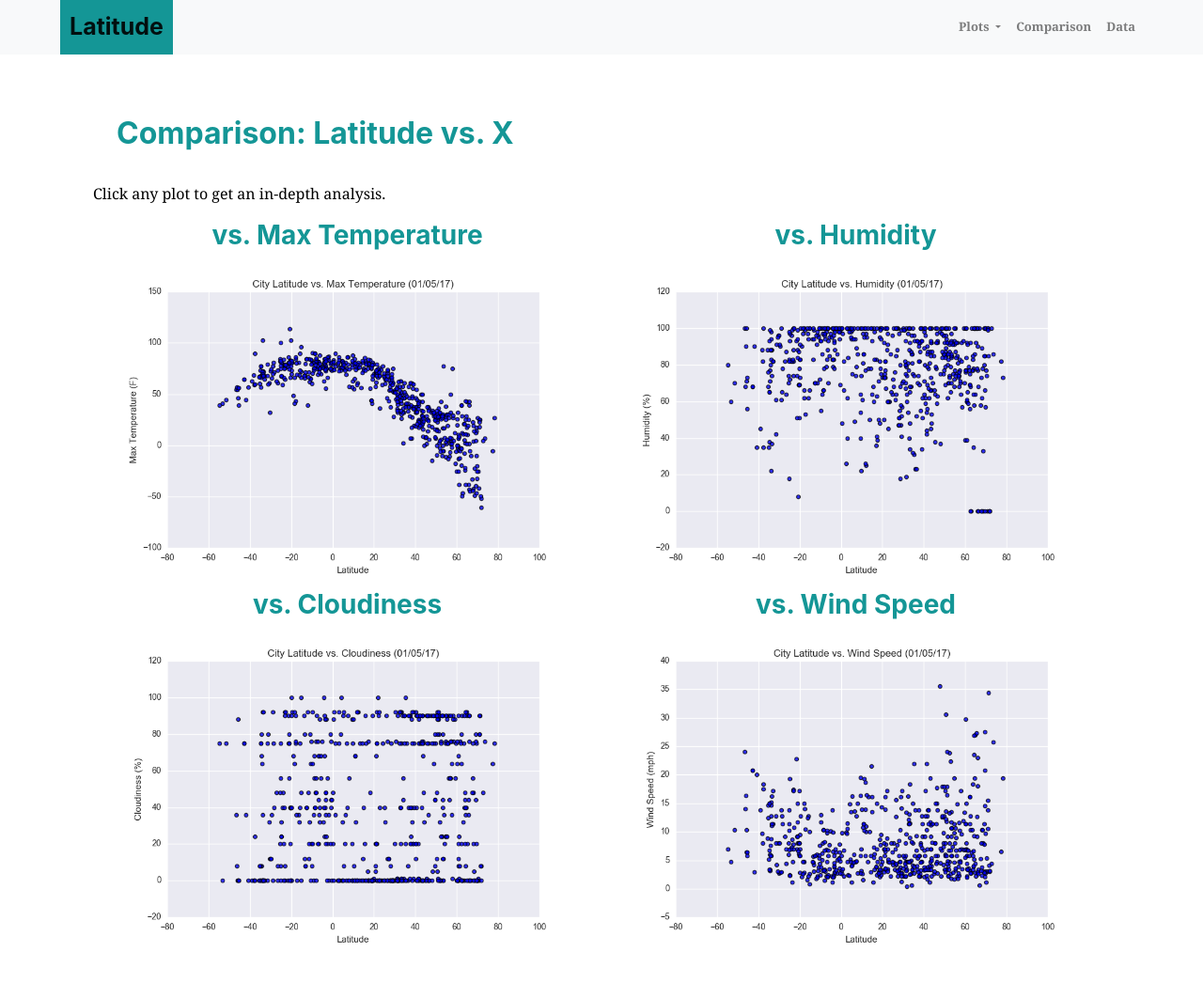
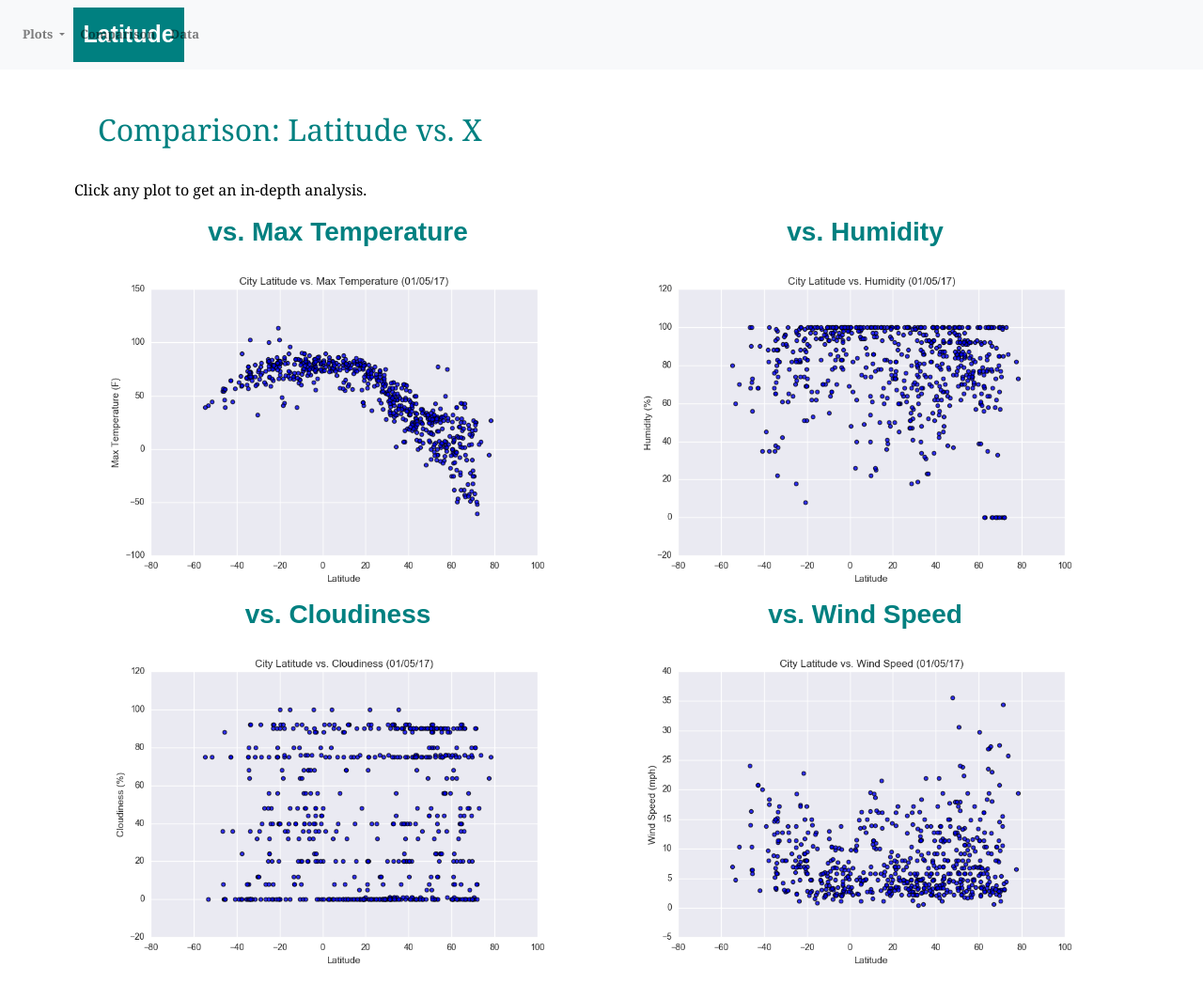
Before and after one commit to kealvarez/Web-Design-Challenge, a plain HTML site: page comparison.html in a window 1280 px wide. Shown: the whole page at 94% size. Drawn offline with nearby package versions, Linux system fonts and the light colour scheme; files that its build step writes are made by us from their sources.

Commit message:
updates and edits

```diff
--- a/assets/css/style.css
+++ b/assets/css/style.css
@@ -12,28 +12,26 @@ body {
     padding: 25px;
   }
 
-  /* .navbar-light .navbar-brand {
+  .navbar-light .navbar-brand {
     color: white;
-  } */
+  }
 
   .navbar {
     background-color: white;
     width: 100%;
-    padding: 0;
   }
 
   .navbar-brand {
-    font-family: -apple-system, BlinkMacSystemFont, 'Segoe UI', Roboto, Oxygen, Ubuntu, Cantarell, 'Open Sans', 'Helvetica Neue', sans-serif;
+    font-family: sans-serif;
     font-size: 25px;
     font-weight: bolder;
-    background-color: rgb(20, 150, 150);
+    background-color: teal;
     padding: 10px;
     margin-left: 5%;
   }
 
   .navbar-collapse {
     position: absolute;
-    right: 5%;
     font-size: small;
   }
 
@@ -44,23 +42,20 @@ body {
   .content {
     width:90%;
     margin: 20px auto;
-    padding:1em;
+    padding:1;
   }
 
   .buttons {
-    margin-bottom: .5em;
+    margin-bottom: .5;
   }
 
-  .text-left {
+    .text-left {
     text-align: left;
-    color: rgb(20, 150, 150);
-    font-family: -apple-system, BlinkMacSystemFont, 'Segoe UI', Roboto, Oxygen, Ubuntu, Cantarell, 'Open Sans', 'Helvetica Neue', sans-serif;
-    font-weight: bolder;
   }
 
   .text-center {
-    color: rgb(20, 150, 150);
-    font-family: -apple-system, BlinkMacSystemFont, 'Segoe UI', Roboto, Oxygen, Ubuntu, Cantarell, 'Open Sans', 'Helvetica Neue', sans-serif;
+    color:teal;
+    font-family: sans-serif;
     font-weight: bolder;
   }
 
@@ -90,7 +85,7 @@ body {
 
   .panel-body:hover {
     border-color: blueviolet;
-    border: 50px;
+    border: 45px;
   }
 
   @include media-breakpoint-down(md) {
```
Also changed, not shown: comparison.html (+0 -1 lines), index.html (+1 -0 lines), 1 other file.
